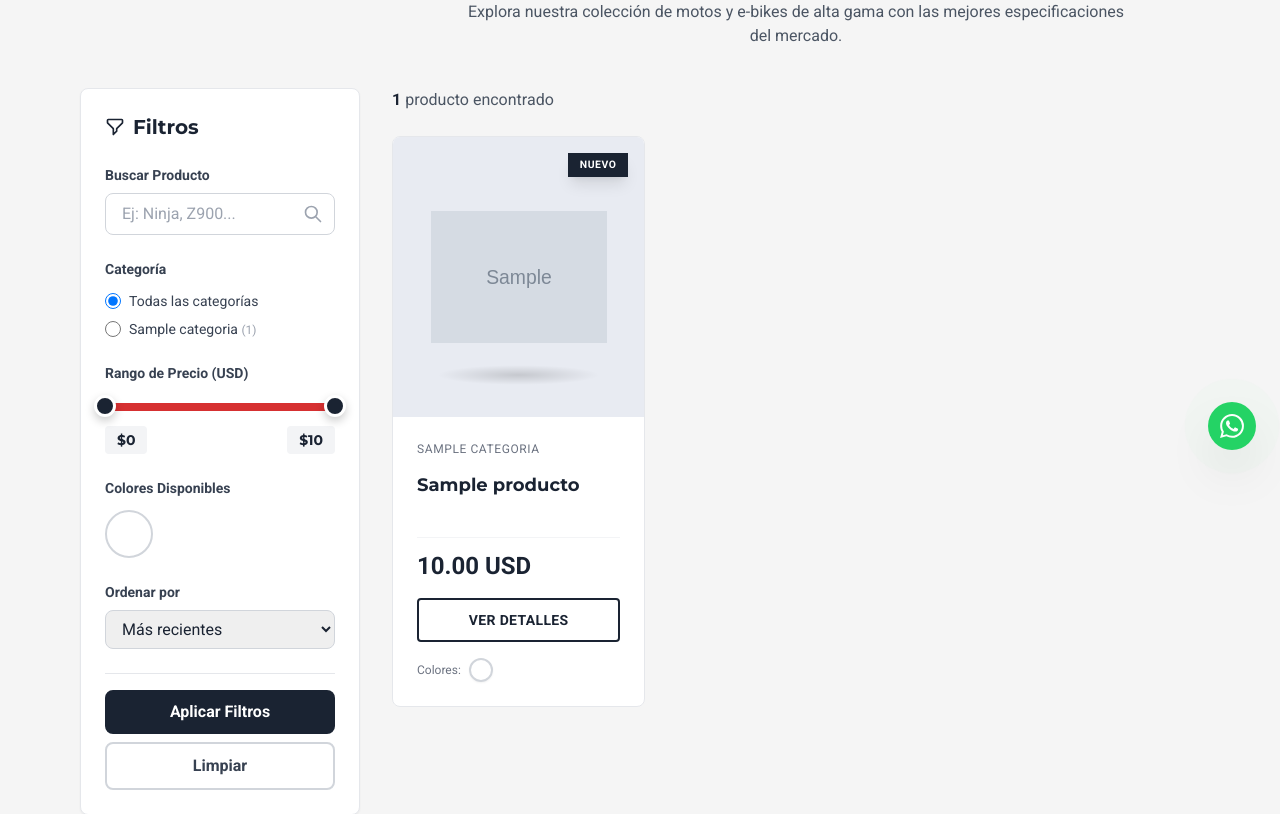
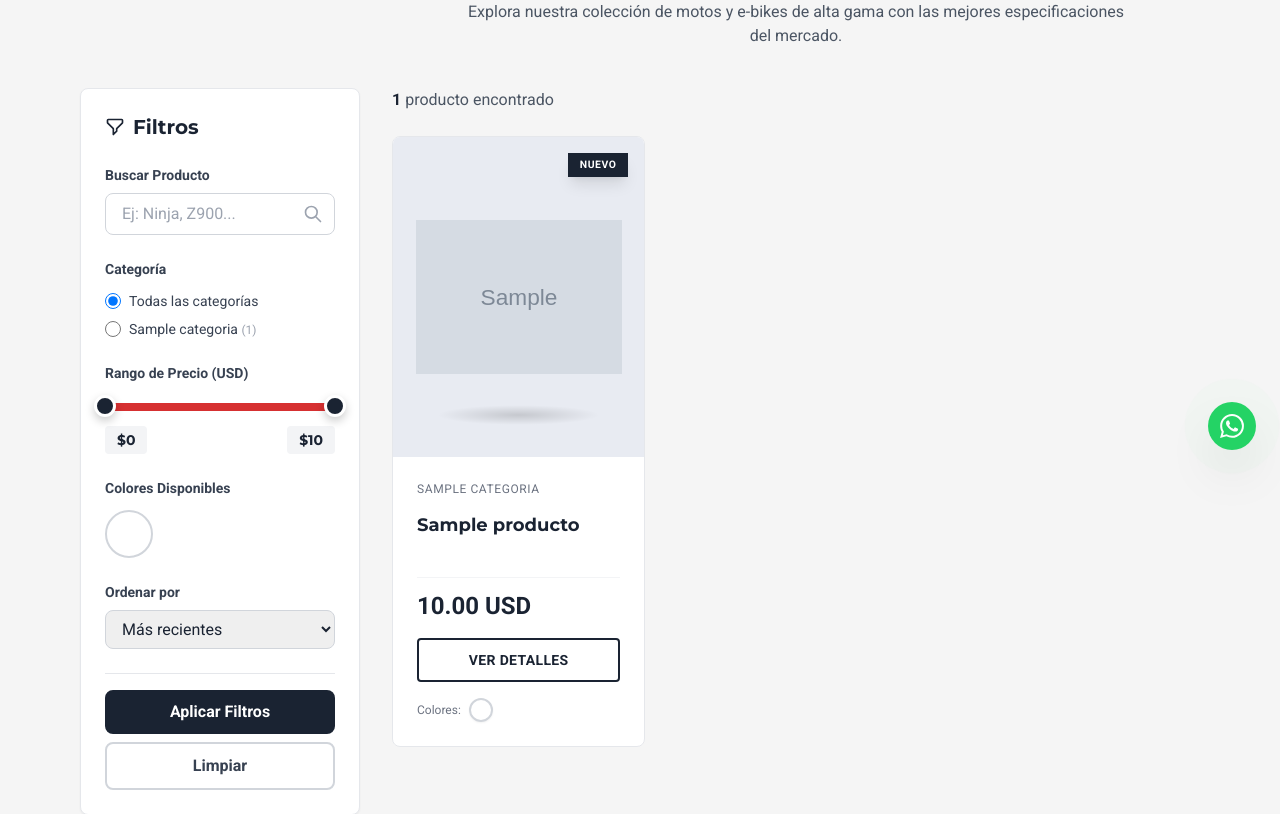
Before and after one commit to Manulynx/TiendaMotos, a Django app: page /productos/ in a window 1280 px wide. Shown: the part 254-1068 px from the top of the page. Run offline with Django 5.2, Linux system fonts and the light colour scheme; tables that the repository leaves empty hold one stand-in row (values such as "Sample post"); grey boxes marked "Sample" are stand-in pictures; some libraries are stand-ins or nearby versions.

Commit message:
tamaño de imagenes

```diff
--- a/templates/productos/detalles.html
+++ b/templates/productos/detalles.html
@@ -361,19 +361,19 @@
         </div>
 
         <div
-          class="bg-[#f0f2f5] h-[250px] flex flex-col items-center justify-center relative pt-5 overflow-hidden"
+          class="bg-[#f0f2f5] h-[290px] flex flex-col items-center justify-center relative pt-5 overflow-hidden"
         >
           {% if prod.imagen_principal %}
           <img
             src="{{ prod.imagen_principal.url }}"
             alt="{{ prod.nombre }}"
-            class="max-w-[65%] max-h-[95%] z-20 transition-transform duration-500 ease-out group-hover:scale-110 group-hover:-rotate-2"
+            class="max-w-[78%] max-h-[95%] z-20 transition-transform duration-500 ease-out group-hover:scale-110 group-hover:-rotate-2"
           />
           {% else %}
           <img
             src="{% static 'images/hero.webp' %}"
             alt="{{ prod.nombre }}"
-            class="max-w-[65%] max-h-[95%] z-20 transition-transform duration-500 ease-out group-hover:scale-110 group-hover:-rotate-2"
+            class="max-w-[78%] max-h-[95%] z-20 transition-transform duration-500 ease-out group-hover:scale-110 group-hover:-rotate-2"
           />
           {% endif %}
 
--- a/templates/productos/lista.html
+++ b/templates/productos/lista.html
@@ -385,18 +385,18 @@
           </div>
 
           <!-- Imagen del Producto -->
-          <div class="bg-[#e8ebf2] h-[280px] flex items-center justify-center relative overflow-hidden">
+          <div class="bg-[#e8ebf2] h-[320px] flex items-center justify-center relative overflow-hidden">
             {% if producto.imagen_principal %}
             <img
               src="{{ producto.imagen_principal.url }}"
               alt="{{ producto.nombre }}"
-              class="max-w-[70%] max-h-[90%] object-contain z-10 transition-transform duration-700 group-hover:scale-110 group-hover:-rotate-3"
+              class="max-w-[82%] max-h-[92%] object-contain z-10 transition-transform duration-700 group-hover:scale-110 group-hover:-rotate-3"
             />
             {% else %}
             <img
               src="{% static 'images/hero.webp' %}"
               alt="{{ producto.nombre }}"
-              class="max-w-[70%] max-h-[90%] object-contain z-10 transition-transform duration-700 group-hover:scale-110 group-hover:-rotate-3"
+              class="max-w-[82%] max-h-[92%] object-contain z-10 transition-transform duration-700 group-hover:scale-110 group-hover:-rotate-3"
             />
             {% endif %}
 
```
